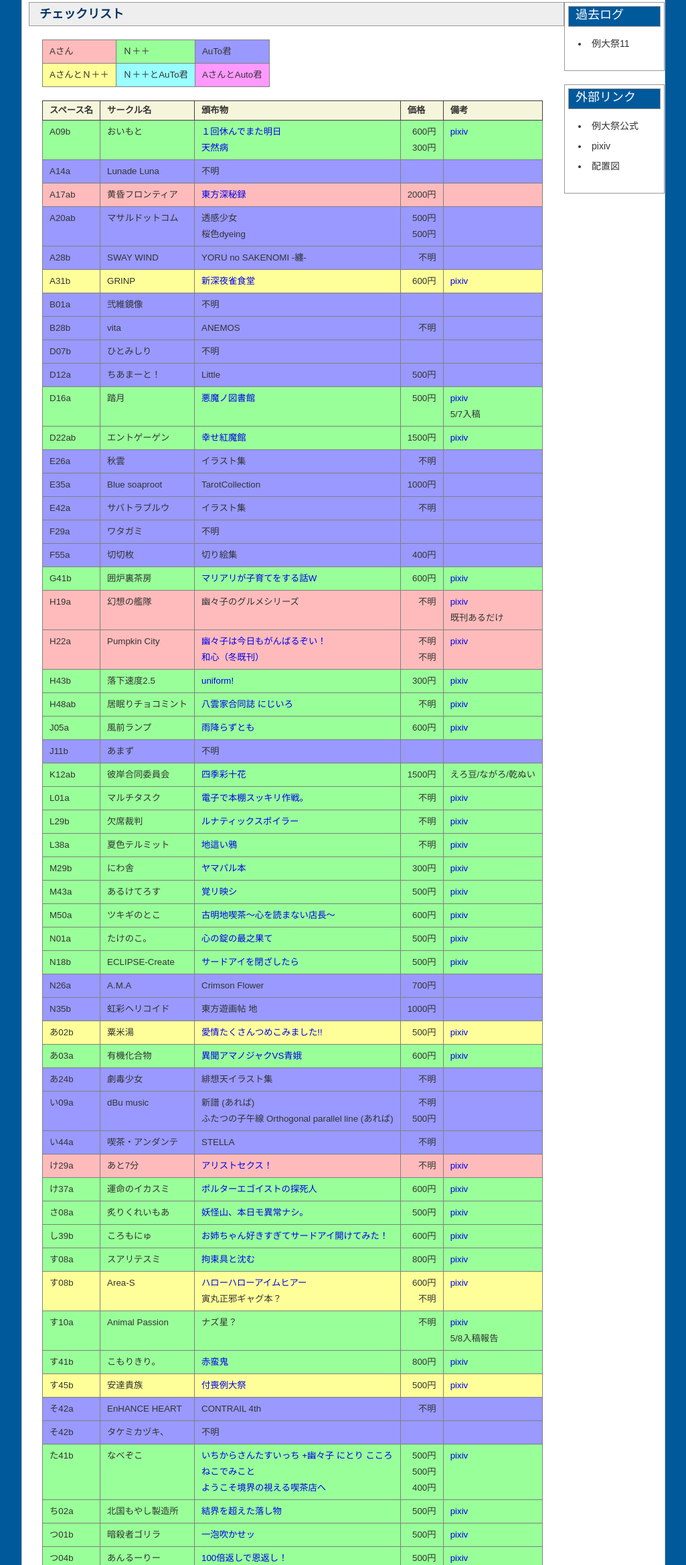
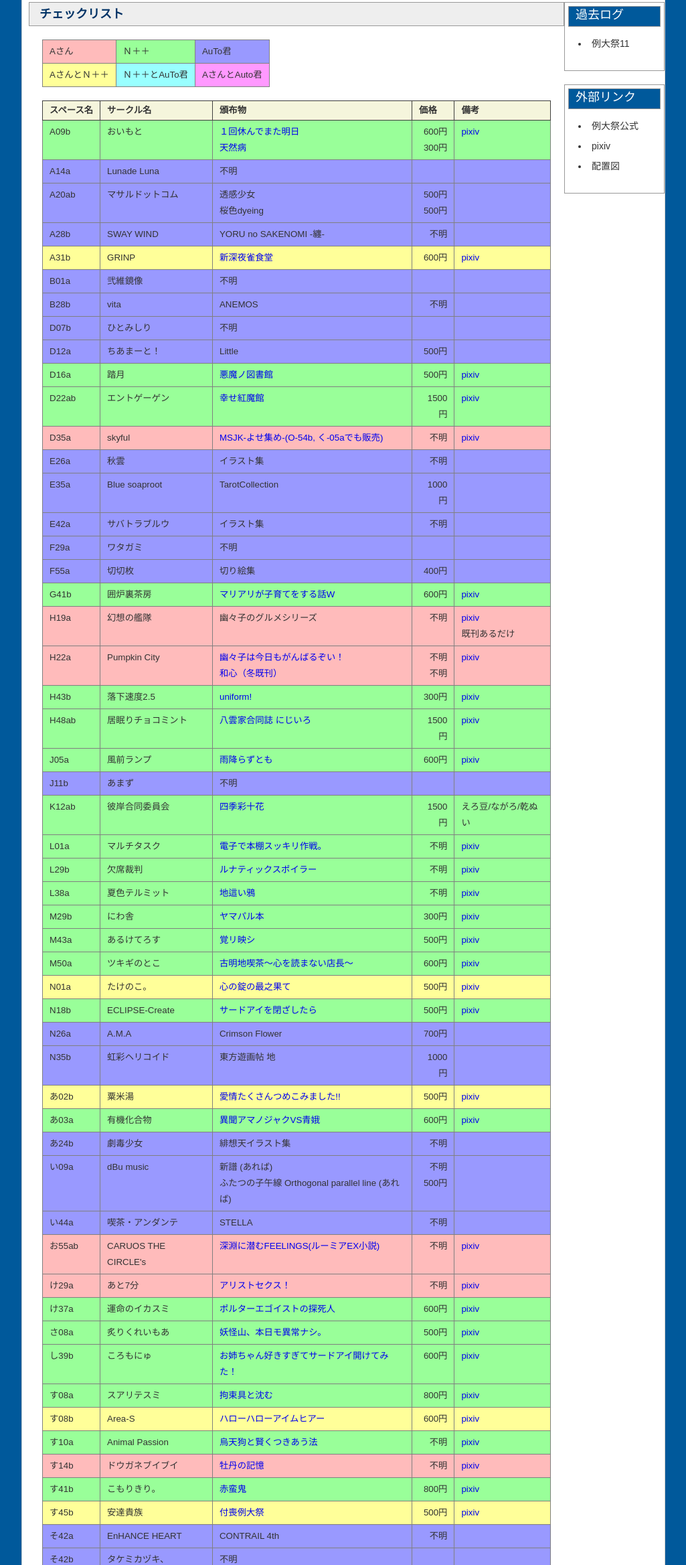
Before and after one commit to NppCircleCheck/CircleCheck, a plain HTML site: page event/reitai12.html in a window 1280 px wide. Shown: the part 139-2476 px from the top of the page at 67% size, without its empty margins (127-1152 px from the left). Drawn offline with Linux system fonts and the light colour scheme.

Commit message:
update html

```diff
--- a/event/reitai12.html
+++ b/event/reitai12.html
@@ -60,13 +60,6 @@
         <td align="right"></td>
         <td></td>
        </tr>
-       <tr class="felishia">
-        <td>A17ab</td>
-        <td>黄昏フロンティア</td>
-        <td><a href="http://www.tasofro.net/touhou145/index.html">東方深秘録</a></td>
-        <td align="right">2000円</td>
-        <td></td>
-       </tr>
        <tr class="auto">
         <td>A20ab</td>
         <td>マサルドットコム</td>
@@ -121,7 +114,7 @@
         <td>踏月</td>
         <td><a href="http://www.pixiv.net/member_illust.php?mode=medium&amp;illust_id=50269089">悪魔ノ図書館</a></td>
         <td align="right">500円</td>
-        <td><a href="http://www.pixiv.net/member.php?id=56681">pixiv</a><br>5/7入稿</td>
+        <td><a href="http://www.pixiv.net/member.php?id=56681">pixiv</a></td>
        </tr>
        <tr class="nplusplus">
         <td>D22ab</td>
@@ -129,6 +122,13 @@
         <td><a href="http://www.pixiv.net/member_illust.php?mode=medium&amp;illust_id=50004030">幸せ紅魔館</a></td>
         <td align="right">1500円</td>
         <td><a href="http://www.pixiv.net/member.php?id=3746">pixiv</a></td>
+       </tr>
+       <tr class="felishia">
+        <td>D35a</td>
+        <td>skyful</td>
+        <td><a href="http://www.pixiv.net/member_illust.php?mode=medium&amp;illust_id=50185158">MSJK-よせ集め-(O-54b, く-05aでも販売)</a></td>
+        <td align="right">不明</td>
+        <td><a href="http://www.pixiv.net/member.php?id=22093">pixiv</a></td>
        </tr>
        <tr class="auto">
         <td>E26a</td>
@@ -197,7 +197,7 @@
         <td>H48ab</td>
         <td>居眠りチョコミント</td>
         <td><a href="http://yakumogoudou.web.fc2.com/top.html">八雲家合同誌 にじいろ</a></td>
-        <td align="right">不明</td>
+        <td align="right">1500円</td>
         <td><a href="http://www.pixiv.net/member.php?id=85514">pixiv</a></td>
        </tr>
        <tr class="nplusplus">
@@ -263,7 +263,7 @@
         <td align="right">600円</td>
         <td><a href="http://www.pixiv.net/member.php?id=932280">pixiv</a></td>
        </tr>
-       <tr class="nplusplus">
+       <tr class="aplusplus">
         <td>N01a</td>
         <td>たけのこ。</td>
         <td><a href="http://www.pixiv.net/member_illust.php?mode=medium&amp;illust_id=50130233">心の錠の最之果て</a></td>
@@ -327,6 +327,13 @@
         <td></td>
        </tr>
        <tr class="felishia">
+        <td>お55ab</td>
+        <td>CARUOS THE CIRCLE's</td>
+        <td><a href="http://www.pixiv.net/member_illust.php?mode=medium&amp;illust_id=50024584">深淵に潜むFEELINGS(ルーミアEX小説)</a></td>
+        <td align="right">不明</td>
+        <td><a href="http://www.pixiv.net/member.php?id=325469">pixiv</a></td>
+       </tr>
+       <tr class="felishia">
         <td>け29a</td>
         <td>あと7分</td>
         <td><a href="http://www.pixiv.net/member_illust.php?mode=medium&amp;illust_id=50201716">アリストセクス！</a></td>
@@ -364,16 +371,23 @@
        <tr class="aplusplus">
         <td>す08b</td>
         <td>Area-S</td>
-        <td><a href="http://www.pixiv.net/member_illust.php?illust_id=50268724&amp;mode=medium">ハローハローアイムヒアー</a><br>寅丸正邪ギャグ本？</td>
-        <td align="right">600円<br>不明</td>
+        <td><a href="http://www.pixiv.net/member_illust.php?illust_id=50268724&amp;mode=medium">ハローハローアイムヒアー</a></td>
+        <td align="right">600円</td>
         <td><a href="http://www.pixiv.net/member.php?id=70711">pixiv</a></td>
        </tr>
        <tr class="nplusplus">
         <td>す10a</td>
         <td>Animal Passion</td>
-        <td>ナズ星？</td>
+        <td><a href="http://www.pixiv.net/member_illust.php?mode=medium&amp;illust_id=50280226">烏天狗と賢くつきあう法</a></td>
         <td align="right">不明</td>
-        <td><a href="http://www.pixiv.net/member.php?id=264281">pixiv</a><br>5/8入稿報告</td>
+        <td><a href="http://www.pixiv.net/member.php?id=264281">pixiv</a></td>
+       </tr>
+       <tr class="felishia">
+        <td>す14b</td>
+        <td>ドウガネブイブイ</td>
+        <td><a href="http://www.pixiv.net/member_illust.php?mode=medium&amp;illust_id=50272004">牡丹の記憶</a></td>
+        <td align="right">不明</td>
+        <td><a href="http://www.pixiv.net/member.php?id=5045">pixiv</a></td>
        </tr>
        <tr class="nplusplus">
         <td>す41b</td>
@@ -409,6 +423,13 @@
         <td><a href="http://www.pixiv.net/member_illust.php?mode=medium&amp;illust_id=50099949">いちからさんたすいっち +幽々子 にとり こころ</a><br><a href="http://www.pixiv.net/member_illust.php?mode=medium&amp;illust_id=50099949">ねこでみこと</a><br><a href="http://www.pixiv.net/member_illust.php?mode=medium&amp;illust_id=48765318">ようこそ境界の視える喫茶店へ</a></td>
         <td align="right">500円<br>500円<br>400円</td>
         <td><a href="http://www.pixiv.net/member.php?id=2748805">pixiv</a></td>
+       </tr>
+       <tr class="felishia">
+        <td>た42b</td>
+        <td>水ノ柵</td>
+        <td>りんのすけドタバタ戦闘漫画</td>
+        <td align="right">不明</td>
+        <td><a href="http://www.pixiv.net/member.php?id=1044313">pixiv</a></td>
        </tr>
        <tr class="nplusplus">
         <td>ち02a</td>
@@ -562,7 +583,7 @@
         <td>いんどの宮殿！</td>
         <td><a href="http://www.pixiv.net/member_illust.php?mode=medium&amp;illust_id=50137914">姫様ゲーム</a></td>
         <td align="right">400円</td>
-        <td><a href="http://www.pixiv.net/member.php?id=390501">pixiv</a></td>
+        <td><a href="http://www.pixiv.net/member.php?id=390501">pixiv</a><br>インド僧さん</td>
        </tr>
        <tr class="nplusplus">
         <td>す11a</td>
@@ -588,8 +609,8 @@
        <tr class="nplusplus">
         <td>つ21a</td>
         <td>えふえふえふ</td>
-        <td>不明</td>
-        <td align="right"></td>
+        <td><a href="http://blog-fff.seesaa.net/article/418591266.html">月夜のヒゲダンディ</a></td>
+        <td align="right">300円</td>
         <td><a href="http://www.pixiv.net/member_illust.php?id=45830">pixiv</a><br>誕生日席列ご近所</td>
        </tr>
        <tr class="nplusplus">
```
